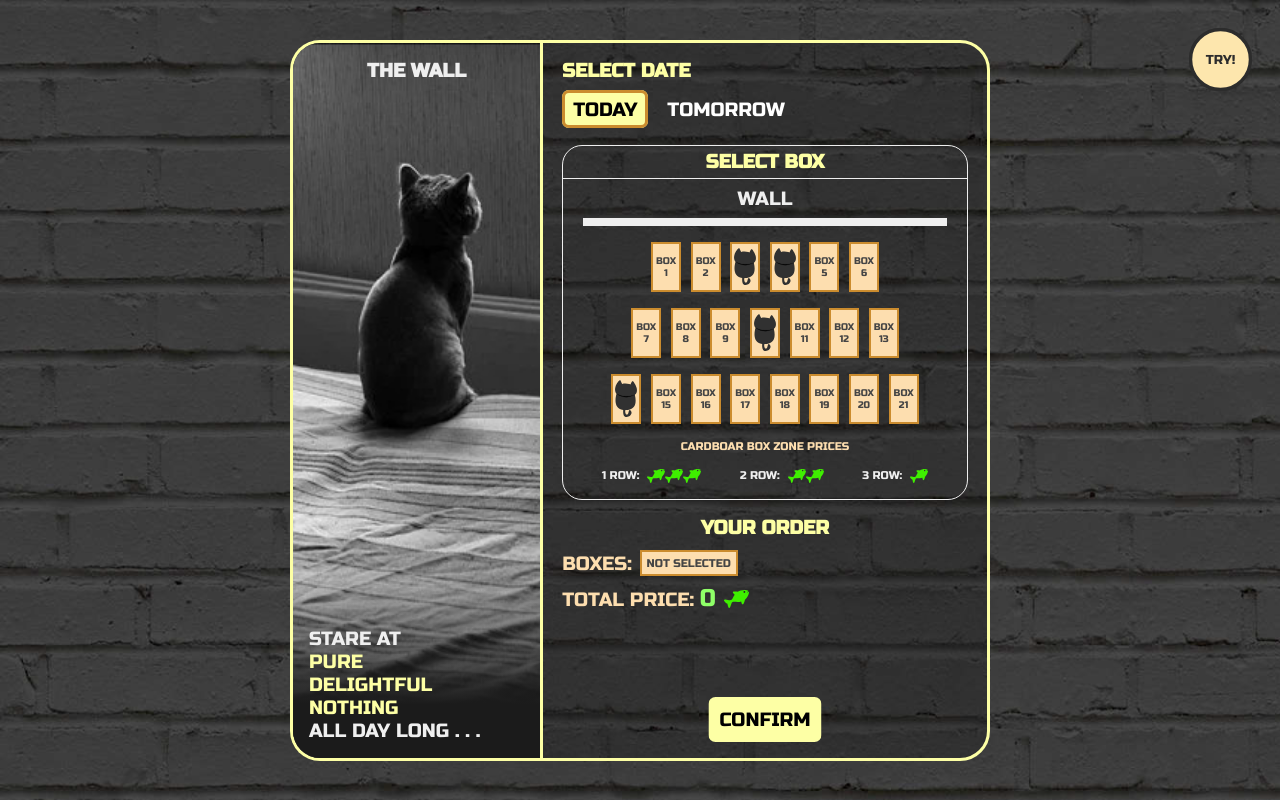
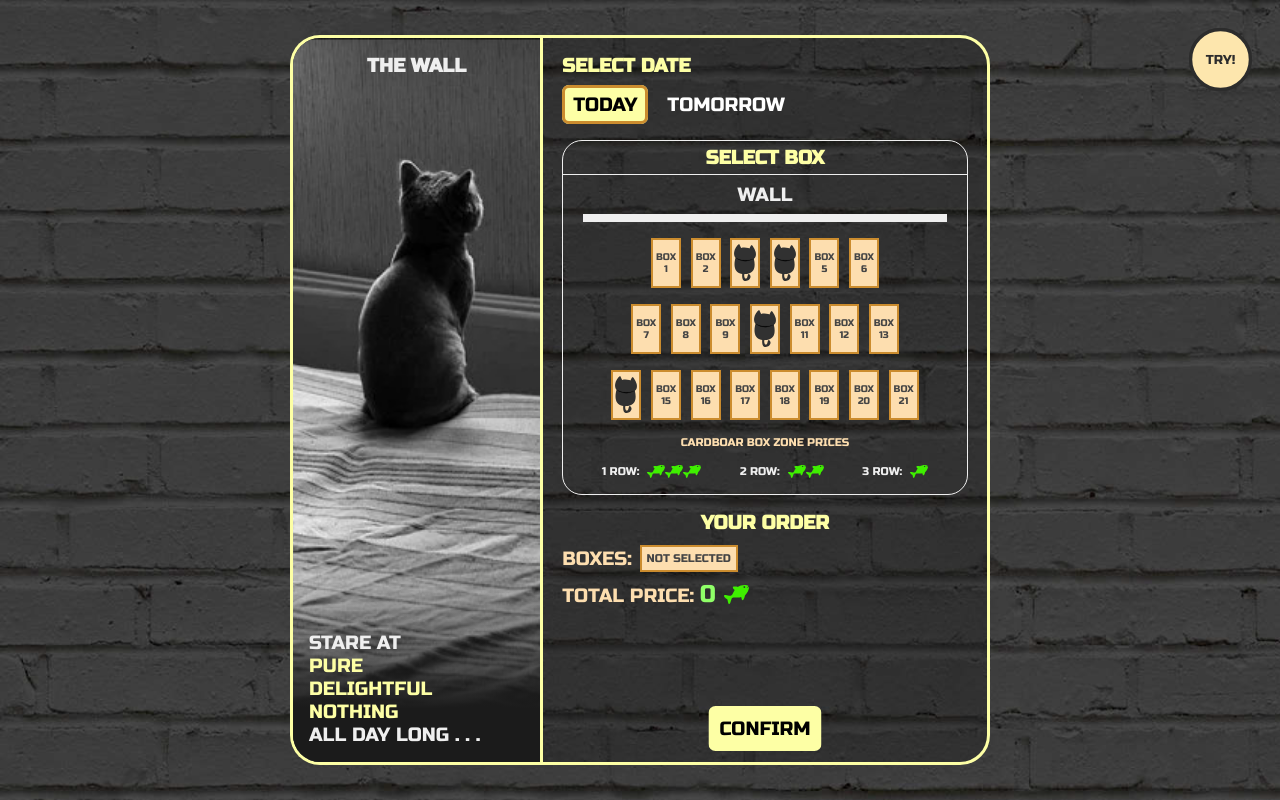
Before and after one commit to usides/wall-watchers, a website: page dist/index.html in a window 1280 px wide. Drawn offline with Linux system fonts and the light colour scheme.

Commit message:
fix: firefox bug

```diff
--- a/scss/main.scss
+++ b/scss/main.scss
@@ -80,7 +80,7 @@ body {
 .main {
   display: flex;
   max-width: 700px;
-  min-height: 721px;
+  min-height: 730px;
   width: 100%;
   transition: opacity 0.5s;
   &.hidden-opacity {
@@ -298,7 +298,7 @@ body {
     position: absolute;
     transform: translate(-50%);
     left: 50%;
-    bottom: 1rem;
+    bottom: 0.7rem;
     margin-top: 1rem;
     padding: 0.5rem;
     font-family: $main-font;
```
Also changed, not shown: dist/css/main.css.
